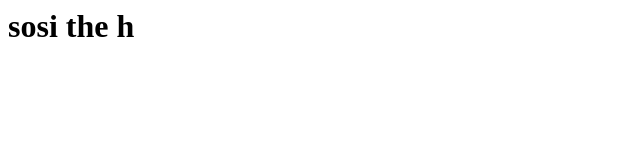
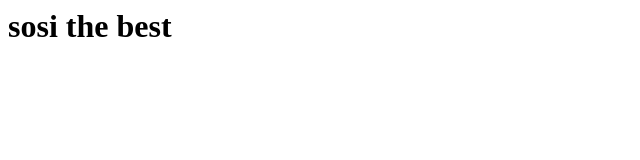
Before and after one commit to sosiSoC/html-trash, a plain HTML site: page index.html in a window 1280 px wide. Shown: the full height of the page, 0-640 px from the left. Drawn offline with Linux system fonts and the light colour scheme.

Commit message:
changed text

```diff
--- a/index.html
+++ b/index.html
@@ -3,7 +3,7 @@
 
     </head>
     <body>
-<h1>sosi the h</h1>
+<h1>sosi the best</h1>
     </body>
     <footer>
 
```
